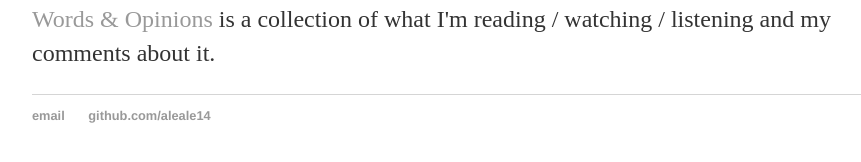
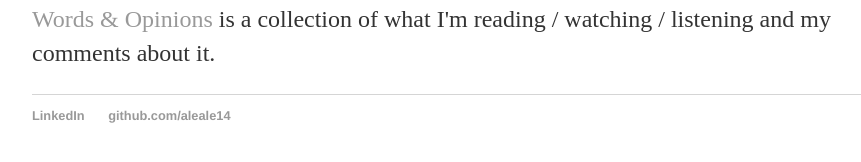
Before and after one commit to aleale14/aleale14.github.io, a Jekyll site: the page built from index.html, in a window 1280 px wide. Shown: the part 279-441 px from the top of the page, without its empty margins (160-1021 px from the left). Built offline with Jekyll 4.4.1, drawn with Linux system fonts in a browser that asks for light colours.

Commit message:
Update default.html

```diff
--- a/_layouts/default.html
+++ b/_layouts/default.html
@@ -20,7 +20,7 @@
 			</div><!-- /.container -->
 			<footer>
 	    		<ul>
-	        		<li><a href="mailto:alessandro.alessandrini+githubpages@gmail.com">email</a></li>
+	        		<li><a href="www.linkedin.com/in/alessandroalessandrini">LinkedIn</a></li>
 	        		<li><a href="https://github.com/aleale14">github.com/aleale14</a></li>
 				</ul>
 			</footer>
```
